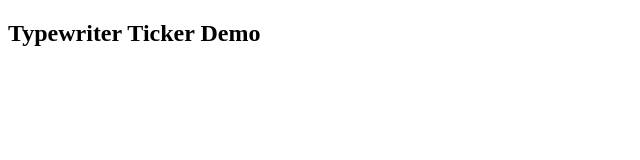
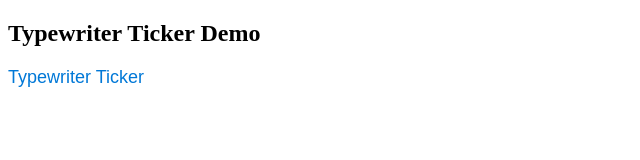
Before and after one commit to kokhinmaungwin/typewriter-ticker, a plain HTML site: page index.html in a window 1280 px wide. Shown: the whole page, without its empty margins (0-640 px from the left). Drawn offline with Linux system fonts and the light colour scheme.

Commit message:
Update index.html

```diff
--- a/index.html
+++ b/index.html
@@ -15,6 +15,6 @@
   data-font-size="22px">
 </div>
 
-<script src="typewriter-ticker.min.js" defer></script>
+<script src="typewriter-ticker.main.js" defer></script>
 </body>
 </html>
```
